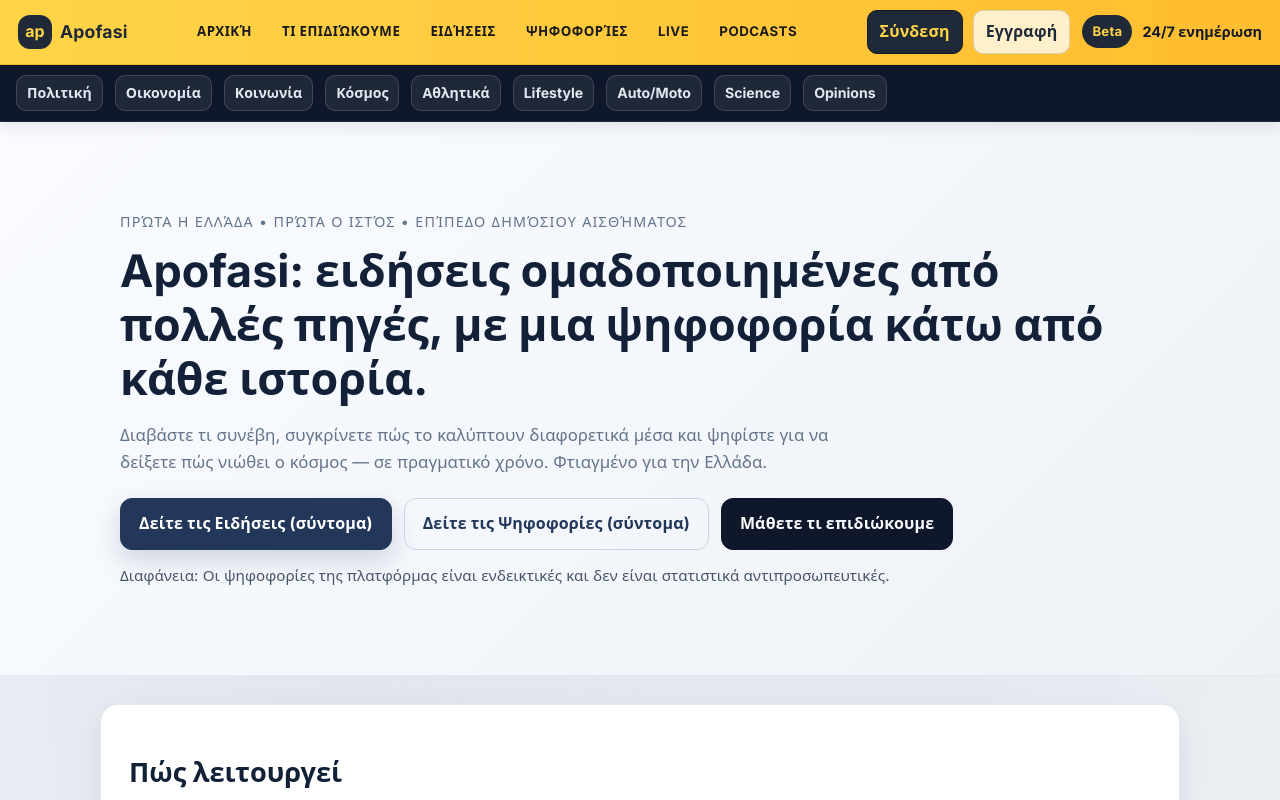
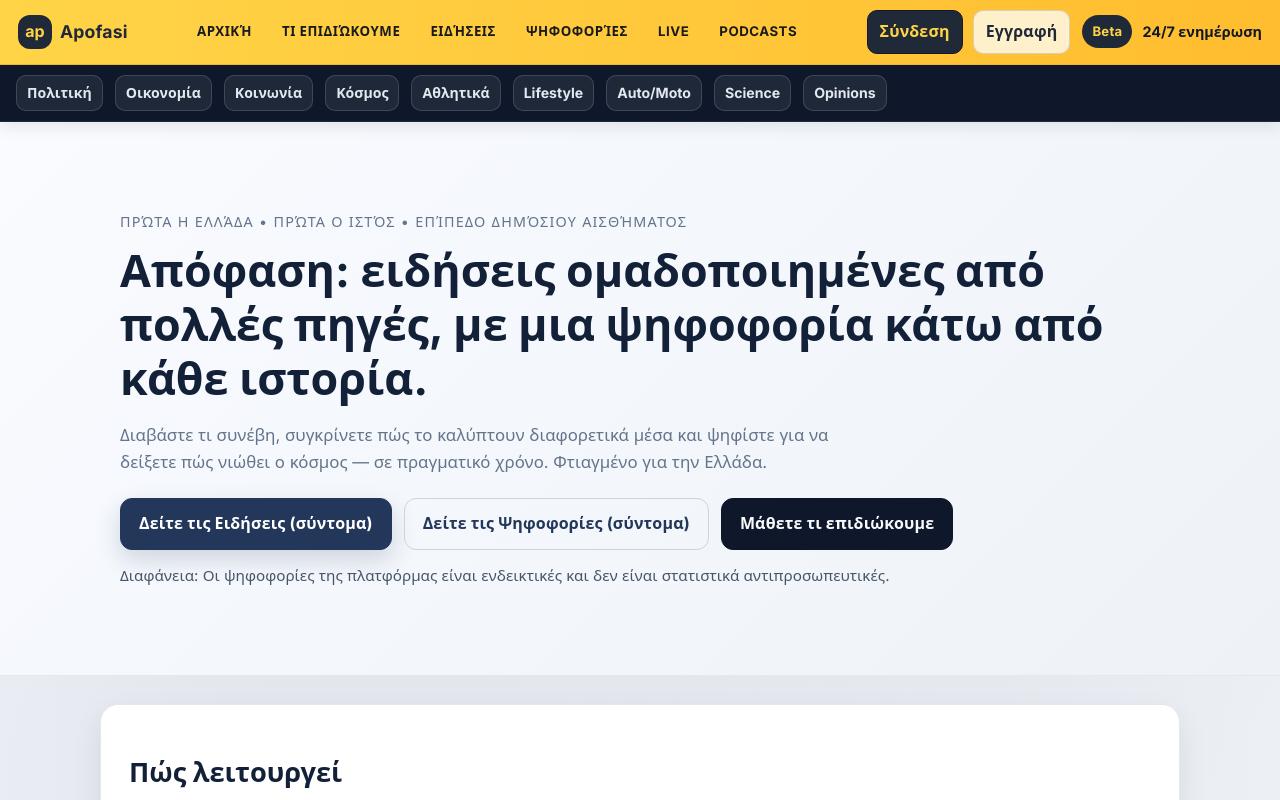
Before and after one commit to Antoniskp/apofasi, a React (Vite) app in the folder client/: page / in a window 1280 px wide. Shown: the top 800 px of the page. Built offline with nearby package versions, Linux system fonts and the light colour scheme; no server answers.

Commit message:
Update Home.jsx

```diff
--- a/client/src/pages/Home.jsx
+++ b/client/src/pages/Home.jsx
@@ -18,7 +18,7 @@ const Home = () => {
         <div className="hero-inner">
           <div className="hero-kicker">Πρώτα η Ελλάδα • Πρώτα ο Ιστός • Επίπεδο δημόσιου αισθήματος</div>
 
-          <h1>Apofasi: ειδήσεις ομαδοποιημένες από πολλές πηγές, με μια ψηφοφορία κάτω από κάθε ιστορία.</h1>
+          <h1>Απόφαση: ειδήσεις ομαδοποιημένες από πολλές πηγές, με μια ψηφοφορία κάτω από κάθε ιστορία.</h1>
 
           <p className="hero-sub">
             Διαβάστε τι συνέβη, συγκρίνετε πώς το καλύπτουν διαφορετικά μέσα και ψηφίστε για να δείξετε πώς
```
